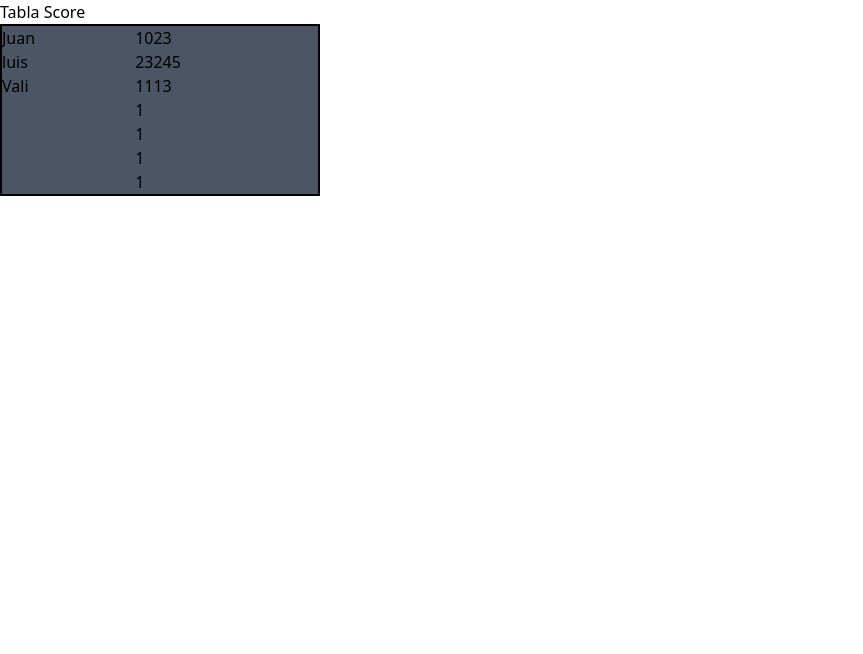
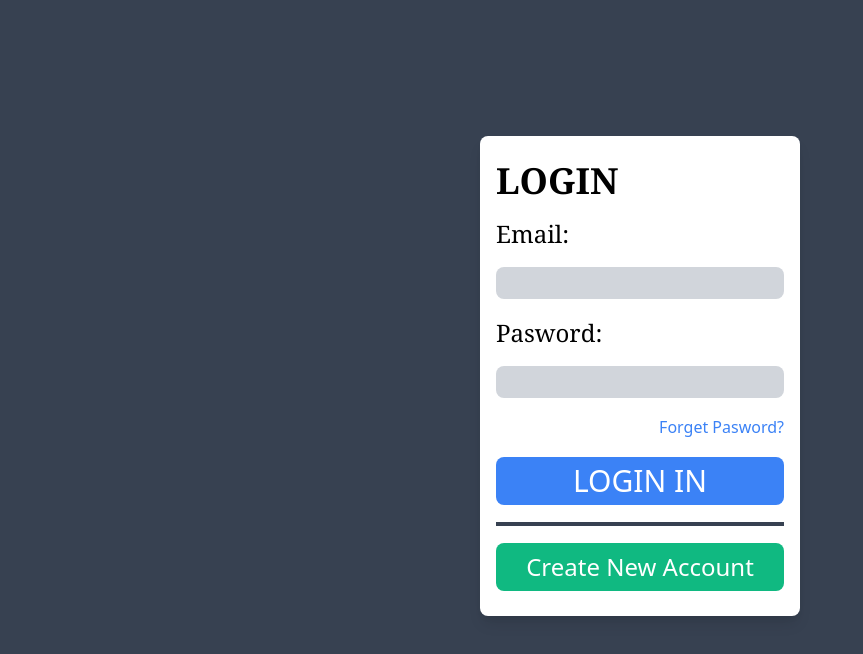
Before and after one commit to SdKray/GameOfMemory, a React (Create React App) app: page / in a window 1280 px wide. Shown: the top 654 px of the page, without its empty margins (0-863 px from the left). Built offline with nearby package versions, Linux system fonts and the light colour scheme.

Commit message:
some fixes

```diff
--- a/src/App.jsx
+++ b/src/App.jsx
@@ -1,16 +1,14 @@
+import React from 'react';
+import { LoginScreen } from './components/auth/LoginScreen';
+import { GameScreen } from './components/game/GameScreen';
+import { Navbar } from './components/ui/Navbar';
+import { ScoreResult } from './components/game/ScoreResult';
+import { RegisterScreen } from './components/auth/RegisterScreen';
 
-import React from 'react'
-import { LoginScreen } from './components/auth/LoginScreen'
-import { GameScreen } from './components/game/GameScreen'
-import { Navbar } from './components/ui/Navbar'
-import {ScoreResult} from './components/game/ScoreResult'
-import {RegisterScreen} from './components/auth/RegisterScreen'
-export const App = ({name}) => {
+export const App = ({ name }) => {
     return (
         <>
-
-            <ScoreResult/>
-
+            <LoginScreen />
         </>
-    )
-}
+    );
+};
--- a/src/Style.css
+++ b/src/Style.css
@@ -10,4 +10,5 @@ body,#root {
 *{
   padding: 0px;
   margin: 0px;
+  box-sizing: border-box;
 }
--- a/src/components/auth/LoginScreen.jsx
+++ b/src/components/auth/LoginScreen.jsx
@@ -1,29 +1,24 @@
-import React from "react";
+import React from 'react';
 
 export const LoginScreen = () => {
     return (
-    <div className=" flex flex-col justify-center items-center w-full h-full bg-gray-700">
-      <div className="flex flex-col  w-3/12 h-3/5 mb-12 p-4  justify-around rounded-lg shadow-lg bg-white">
-        <h1 className="font-serif text-4xl font-black">LOGIN</h1>
-
-        <label className=" font-serif text-2xl" htmlFor="Score">
+        <div className=' flex flex-col justify-center items-center w-full h-full bg-gray-700'>
+            <div className='flex flex-col  w-3/12 h-3/5 mb-12 p-4  justify-around rounded-lg shadow-lg bg-white'>
+                <h1 className='font-serif text-4xl font-black'>LOGIN</h1>
+                <label className=' font-serif text-2xl' htmlFor='Score'>
                     Email:
                 </label>
-        <input className="h-8 rounded-lg bg-gray-300" type="text" value=" " />
-        <label className="font-serif text-2xl" htmlFor="">
+                <input className='h-8 rounded-lg bg-gray-300 pl-3' type='text'/>
+                <label className='font-serif text-2xl' htmlFor=''>
                     Pasword:
                 </label>
-        <input type="password" className="h-8 rounded-lg  bg-gray-300" />
-        <a className=" text-blue-500 text-right"href="/">
+                <input type='password' className='h-8 rounded-lg  bg-gray-300 pl-4' />
+                <a className=' text-blue-500 text-right' href='/'>
                     Forget Pasword?
                 </a>
-        <button className="h-12 text-3xl rounded-lg bg-blue-500 text-white">
-          LOGIN IN
-        </button>
-        <hr className ="border-gray-700 border-t-2 border-2 border-black" />
-        <button className="h-12 text-2xl rounded-lg bg-green-500 text-white">
-          Create New Account
-        </button>
+                <button className='h-12 text-3xl rounded-lg bg-blue-500 text-white'>LOGIN IN</button>
+                <hr className='border-gray-700 border-t-2 border-2 border-black' />
+                <button className='h-12 text-2xl rounded-lg bg-green-500 text-white'>Create New Account</button>
             </div>
         </div>
     );
```
Also changed, not shown: src/index.js (+3 -7 lines), 1 other file (tests, documents, lock files or other folders). Lines whose indentation alone changed are shown as unchanged.
